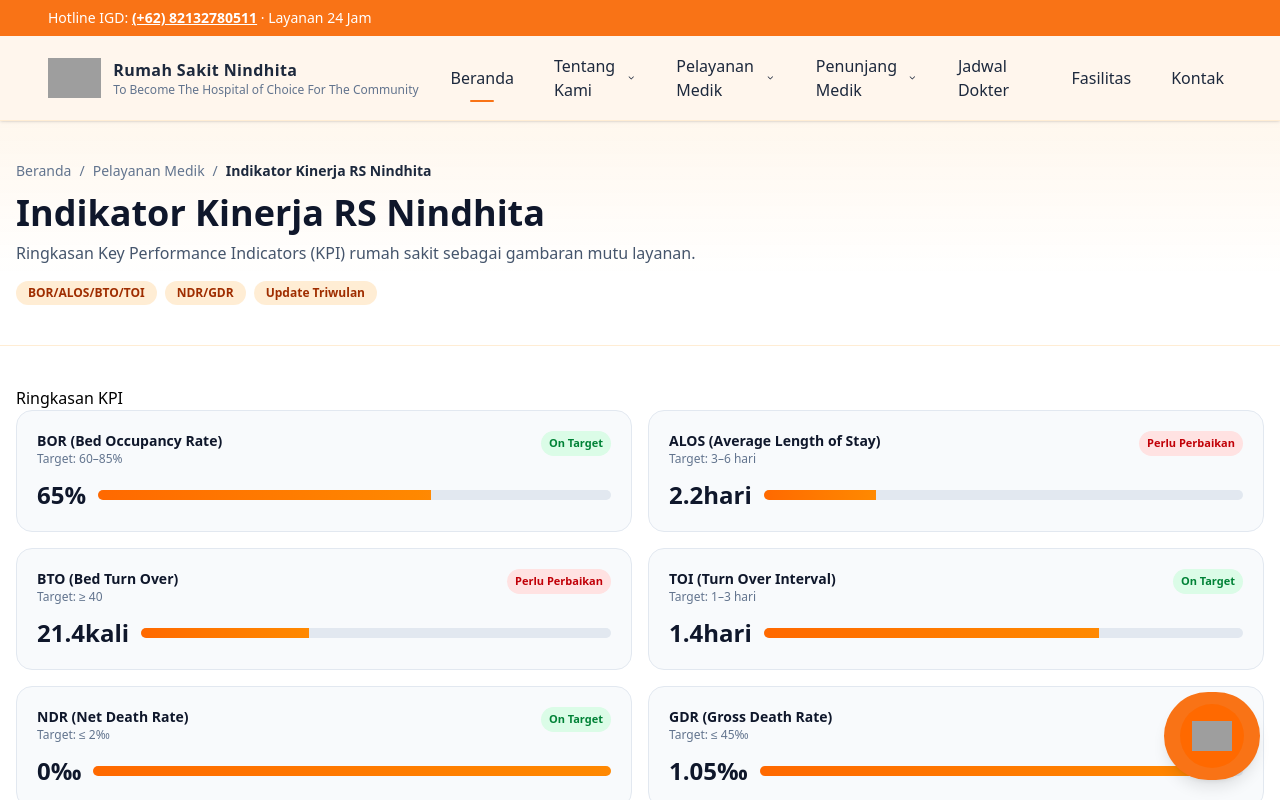
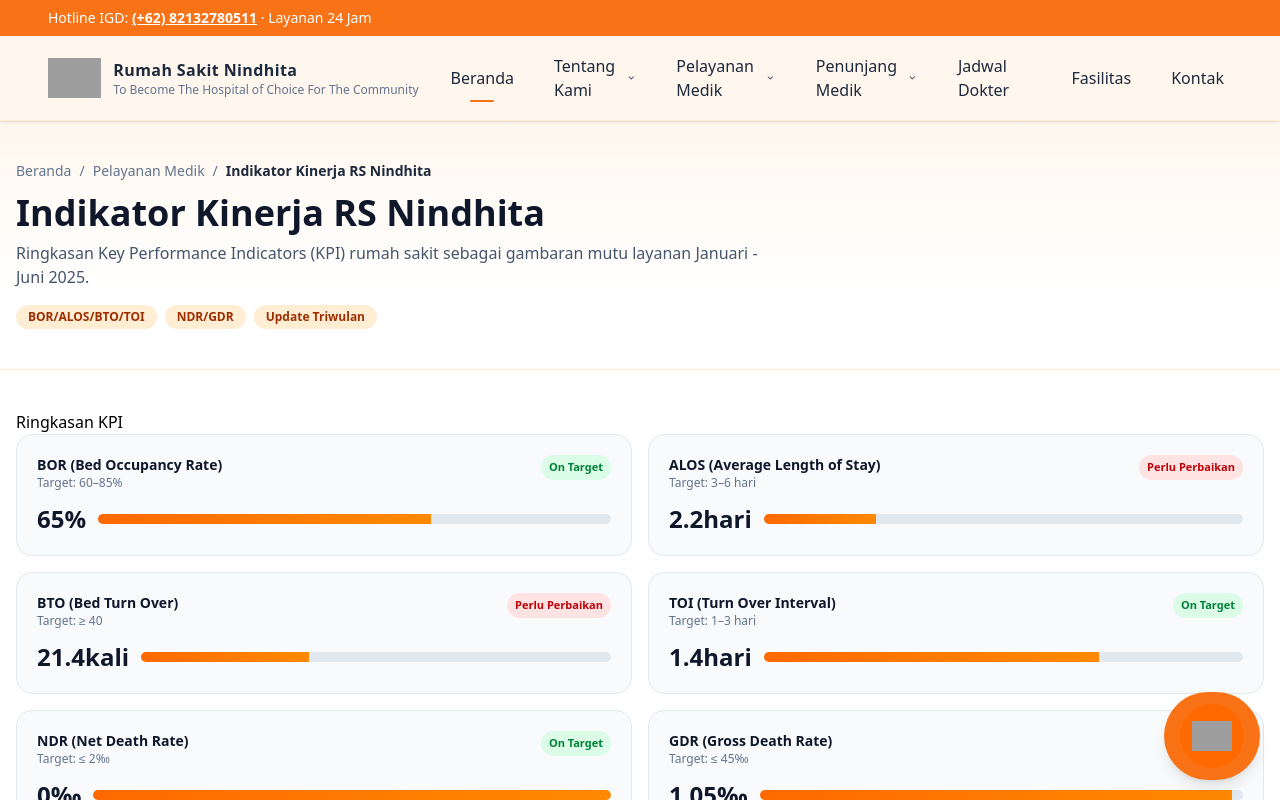
Before and after one commit to AriqoSukmaBA/webrsn2025, a React (Vite) app: page /kinerja in a window 1280 px wide. Built offline with nearby package versions, Linux system fonts and the light colour scheme; grey boxes are pictures that could not be loaded.

Commit message:
Update KinerjaPage.jsx
kinerja update

```diff
--- a/src/pages/tentang/KinerjaPage.jsx
+++ b/src/pages/tentang/KinerjaPage.jsx
@@ -107,7 +107,7 @@ export default function KinerjaPage() {
     <ServiceLayout
       nav="about"
       title="Indikator Kinerja RS Nindhita"
-      subtitle="Ringkasan Key Performance Indicators (KPI) rumah sakit sebagai gambaran mutu layanan."
+      subtitle="Ringkasan Key Performance Indicators (KPI) rumah sakit sebagai gambaran mutu layanan Januari - Juni 2025."
       heroBadges={["BOR/ALOS/BTO/TOI", "NDR/GDR", "Update Triwulan"]}
     >
       <section className="reveal">
```
